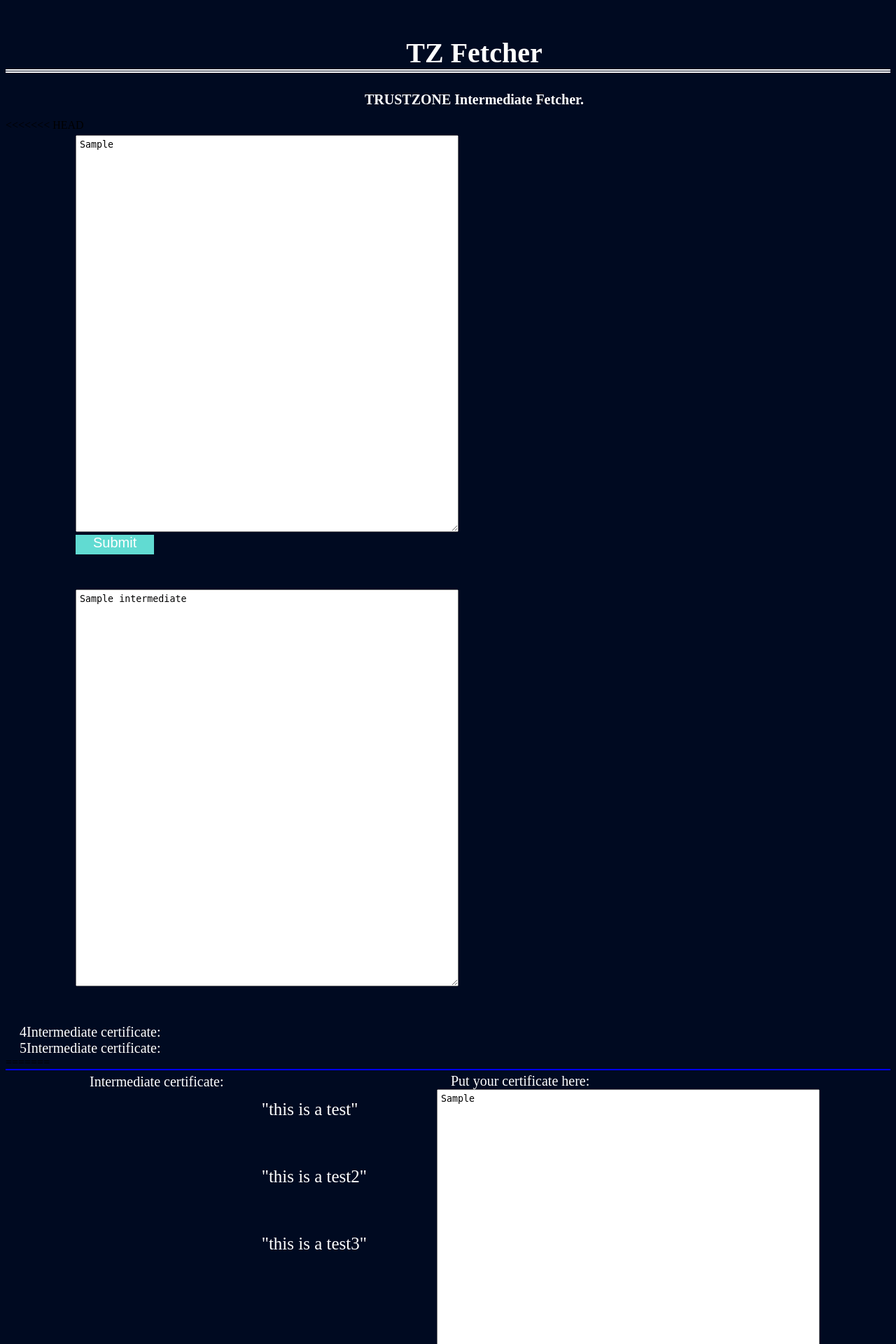
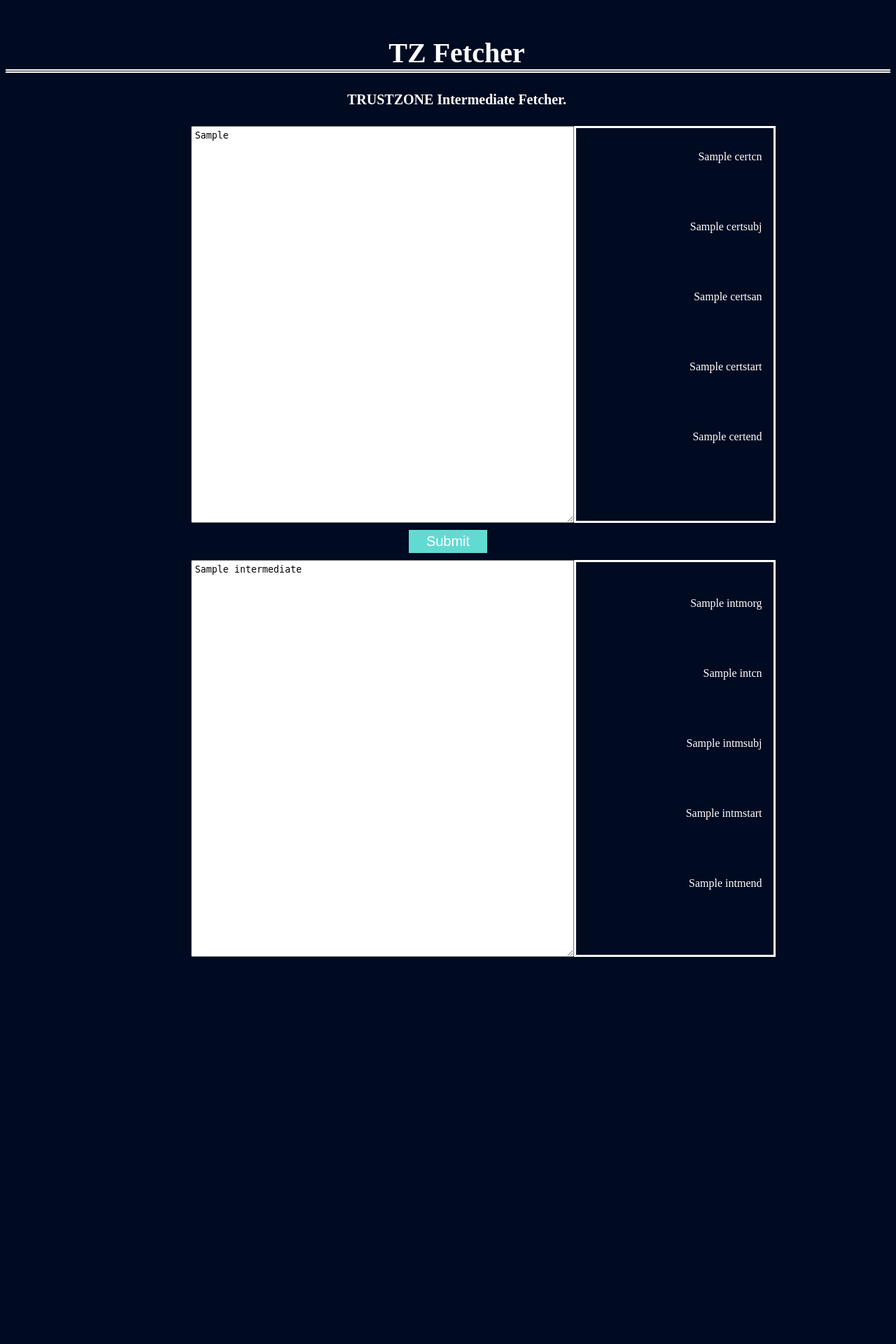
Before and after one commit to ChristianBrandenburg/TZ_fetchintermediate, a Flask app: template templates/form.html in a window 1280 px wide. Shown: the top 1920 px of the page at 70% size. After the commit the page ends 1367 px from the top, so only its background shows below. Run offline with Flask 2, Linux system fonts and the light colour scheme; the template is opened without the code that fills it: most values are stand-ins (such as "Sample title", 1, 10 or a date in 2020).

Commit message:
fixed side-by-side

```diff
--- a/app.py
+++ b/app.py
@@ -26,10 +26,15 @@
             certdump = OpenSSL.crypto.dump_certificate(OpenSSL.crypto.FILETYPE_TEXT, pemcert)
             attrlist = certdump.decode()
 
+            #For dev
+            print(attrlist)
+
             #Strip all attributes except the AIA URL
             for item in attrlist.split("\n"):
                 if "Issuers" in item:
                     aialine = item.strip()
+                if"Subject:" in item:
+                    subjline = item.strip()
             aiaurl = aialine[17:]
 
             #Go to the AIA URL, get intermediate and dump it as PEM
@@ -41,10 +46,13 @@
 
             imoutput = imcertdump.decode()
 
+            #For dev
+            print(imoutput)
+
         except:
             cert = "Error not a valid certificate"
             imoutput = ""
 
-        return render_template('form.html',form_data = cert, intermediate = imoutput)
+        return render_template('form.html',form_data = cert, intermediate = imoutput, certsubj = subjline)
 
 app.run(host='localhost', port=5000)
--- a/static/css/main.css
+++ b/static/css/main.css
@@ -9,53 +9,34 @@
 body {
     background-color:#000a21;
     font-family: "Poppins", Poppins;
+    text-align: center;
   }
 
   h1 {
     color: #fff;
     font-size: 40px;
-    text-align: center;
-    padding: 25px 25px 0px 100px;
+    padding: 25px 25px 0px 50px;
     border-bottom: thick double
   }
 
   h2 {
     color: #fff;
     font-size: 20px;
-    text-align: center;
-    padding: 0px 25px 0px 100px;
-  }
-
-  div.settings {
-    display:grid;
-    grid-template-columns: max-content max-content;
-    grid-gap:5px;
-  }
-  div.settings label       { text-align:right; }
-  div.settings label:after { content: ":"; }
-
-  form {
-    width: auto;
-    border-radius: 0px;
-    text-decoration: none;
-    margin: 5px 100px 50px 100px;
-    box-sizing: border-box;
-  }
-
-  section {
-    border: 1px solid blue;
-    display: block;
-
-  }
-
-  .myDiv {
-    float: right;
+    padding: 0px 25px 0px 50px;
   }
 
   p {
-    float: none;
     color: #fff;
-    font-size: 25px;
+    font-size: 16px;
+    padding: 1em;
+    width:250px
+  }
+
+  form {
+    display: inline-flex;
+    text-align: right;
+    padding: 10px 100px 10px 200px;
+
   }
 
   textarea {
@@ -66,11 +47,8 @@
     padding: 5px 5px 5px 5px;
   }
 
-  label {
-    color: #fff;
-    font-size: 20px;
-    text-align: left;
-    padding: 25px 25px 25px 20px;
+  div {
+    border: solid #ffffff 3px;
   }
 
   input {
@@ -80,5 +58,5 @@
     color: #fff;
     font-size: 20px;
     text-align: center;
-    padding: 0px 25px 5px 25px;
+    padding: 5px 25px 5px 25px;
   }
--- a/templates/form.html
+++ b/templates/form.html
@@ -13,75 +13,46 @@
 
 <h2>TRUSTZONE Intermediate Fetcher.</h2>
 
-<<<<<<< HEAD
-<div class="row">
 
-    <div class="column">
-        <form action="/submit/" method="post">
-            <textarea id="text" name="text">{{form_data}}</textarea>
-            <br/>
-            <input type="submit" value="Submit">
-        </form>
-        <form>
-            <textarea id="result" name="text">{{intermediate}}</textarea >
-        </form>
+<form id="cert input" form-id action="/submit/" method="post">
+
+    <textarea id="text" name="text">{{form_data}}</textarea>
+    <div>
+        <p>{{certcn}}</p>
+        <br>
+        <p>{{certsubj}}</p>
+        <br>
+        <p>{{certsan}}</p>
+        <br>
+        <p>{{certstart}}</p>
+        <br>
+        <p>{{certend}}</p>
+        <br>
     </div>
 
-    <div class="column">
-        <label for="text">4Intermediate certificate:</label>
+</form>
+
+<br>
+<input type="submit" form="cert input" value="Submit">
+<br>
+
+<form class="intermediate input">
+    <textarea id="result" name="text">{{intermediate}}</textarea >
+
+    <div>
         <br>
-        <label for="text">5Intermediate certificate:</label>
+        <p>{{intmorg}}</p>
+        <br>
+        <p>{{intcn}}</p>
+        <br>
+        <p>{{intmsubj}}</p>
+        <br>
+        <p>{{intmstart}}</p>
+        <br>
+        <p>{{intmend}}</p>
         <br>
     </div>
-=======
-<section>
-<div class="myDiv">
-<form action="/submit/" method="post">
-    <label for="text">Put your certificate here:</label>
-    <br>
-    <textarea id="text" name="text" rows="12" cols="50">{{form_data}}</textarea>
-    <br/>
-    <input type="submit" value="Submit">
 </form>
-</div>
-
-<div class="myDiv">
-    <br>
-    <p>"this is a test"</p>
-    <br>
-    <p>"this is a test2"</p>
-    <br>
-    <p>"this is a test3"</p>
-</div>
-</section>
-
-
-
-
-
-
-
-
-
-
-
-
-
-
-
-
-
-
-
-
-<form>
-    <label for="text">Intermediate certificate:</label>
-    <br>
-    <textarea id="result" name="text" rows="12" cols="50">{{intermediate}}</textarea >
-    <br/>
-</form>
-
->>>>>>> bc0b9589faf47574336bbfafde31c187cca45d8d
 
 </body>
 </html>
```
